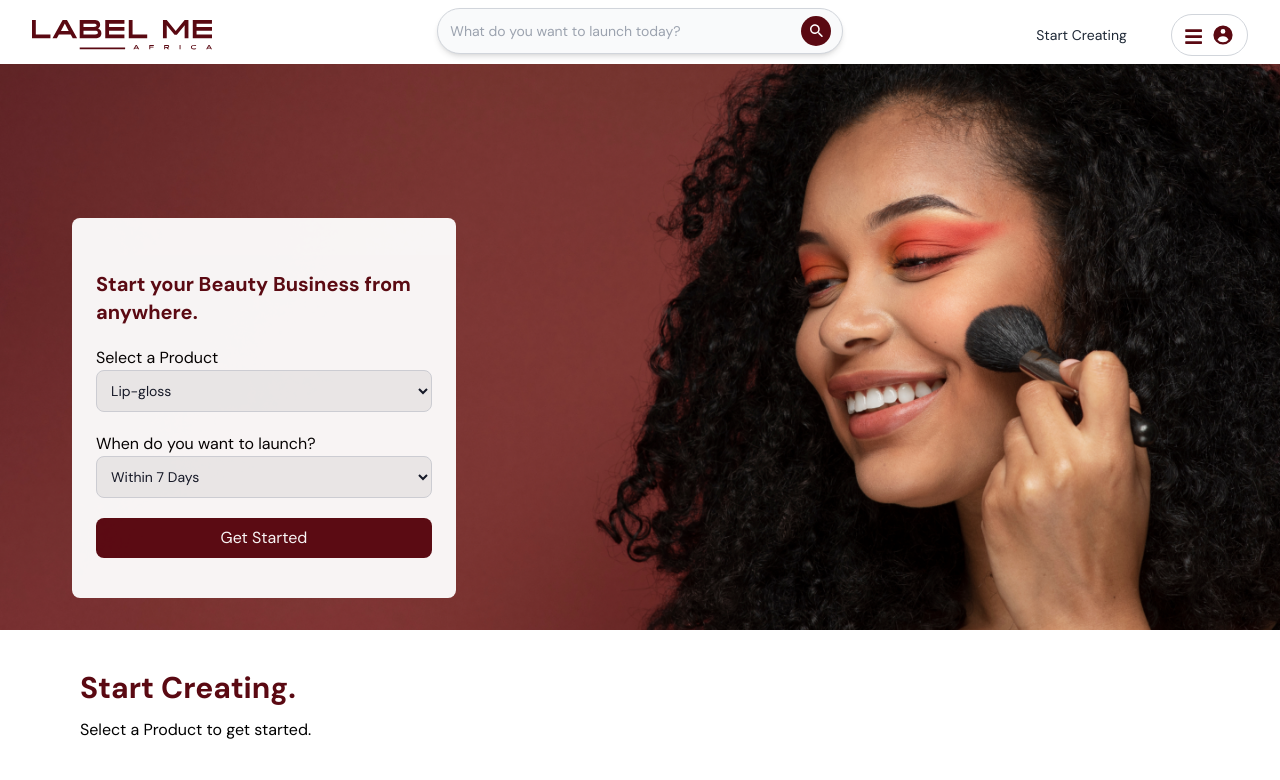
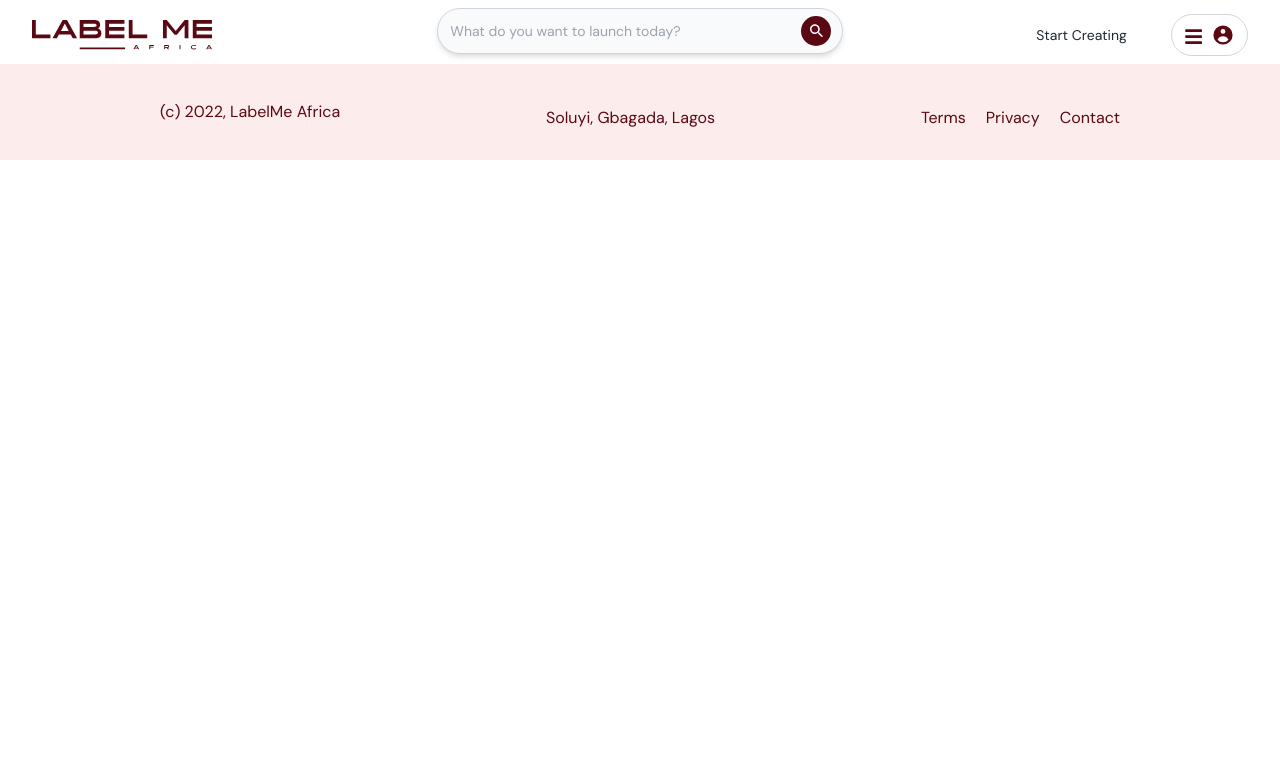
Before and after one commit to onedebos/labelme, a Next.js app: page / in a window 1280 px wide. Shown: the top 780 px of the page. Built offline with nearby package versions, Linux system fonts and the light colour scheme.

Commit message:
home page

```diff
--- a/pages/index.jsx
+++ b/pages/index.jsx
@@ -21,13 +21,13 @@ const Home = () => {
       <Menu3 />
 
       <main className="flex w-full flex-col border-t md:border-0">
-        <HomePage />
+        {/* <HomePage />
         <StartCreating />
         <StartBusiness />
         <QuickEasy />
         <Reviews />
         <HowItWorks />
-        <FAQs />
+        <FAQs /> */}
       </main>
 
       <Footer />
```
